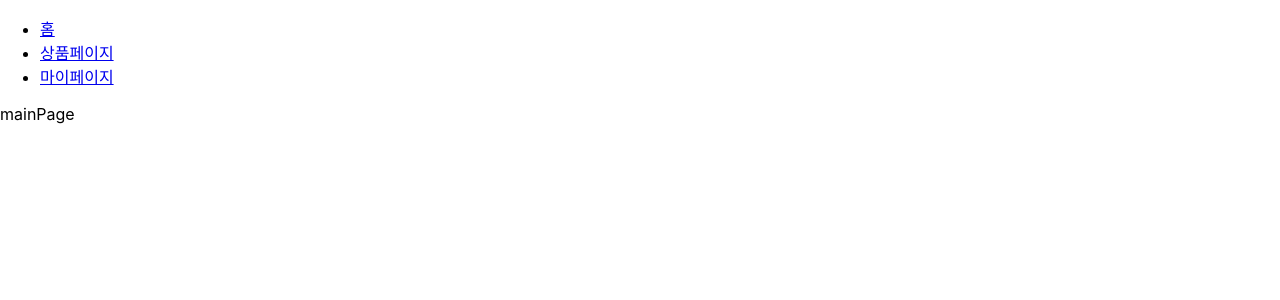
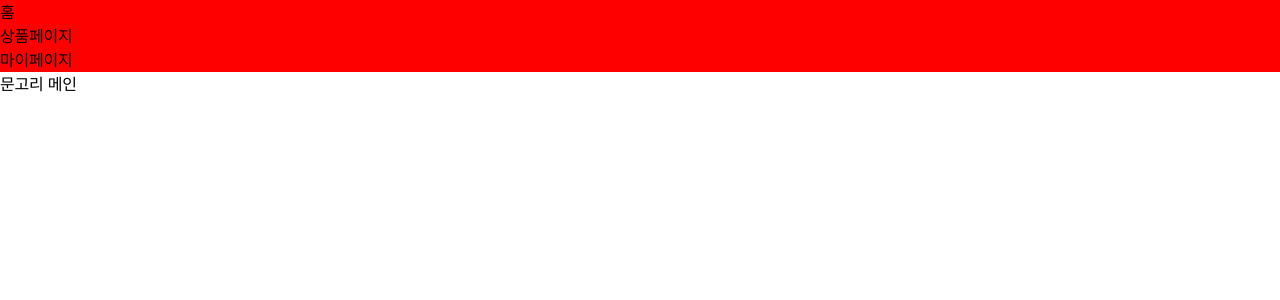
Before and after one commit to hodeng28/clone-commerce, a React (Create React App) app in the folder clone-commerce/: page / in a window 1280 px wide. Shown: the top 300 px of the page. Built offline with nearby package versions, Linux system fonts and the light colour scheme; the HTML template or start-up script is replaced by a standard one.

Commit message:
setting scss style

```diff
--- a/clone-commerce/package.json
+++ b/clone-commerce/package.json
@@ -11,6 +11,7 @@
         "test": "react-scripts test"
     },
     "dependencies": {
+        "node-sass": "4.14.1",
         "react": "^17.0.2",
         "react-dom": "^17.0.2",
         "react-router-dom": "6.2.1",
--- /dev/null
+++ b/clone-commerce/src/Components/Organisms/Nav.scss
@@ -0,0 +1,8 @@
+.nav-wrap {
+    background-color: red;
+    ul {
+      li {
+
+      }
+    }
+}
--- a/clone-commerce/src/Components/Organisms/Nav.tsx
+++ b/clone-commerce/src/Components/Organisms/Nav.tsx
@@ -1,13 +1,12 @@
 import React from 'react';
 import { Link } from 'react-router-dom';
+import './Nav.scss';
 
 const Nav = ():JSX.Element => (
-    <>
+    <div className="nav-wrap">
       <ul>
         <li>
-          <Link to="/">
-            홈
-          </Link>
+          <Link to="/">홈</Link>
         </li>
         <li>
           <Link to="/GoodsPage">상품페이지</Link>
@@ -16,7 +15,7 @@ const Nav = ():JSX.Element => (
           <Link to="/Mypage">마이페이지</Link>
         </li>
       </ul>
-    </>
+    </div>
   );
 
 export default Nav;
--- a/clone-commerce/src/Components/Pages/GoodsPage.tsx
+++ b/clone-commerce/src/Components/Pages/GoodsPage.tsx
@@ -2,7 +2,7 @@ import React from 'react';
 
 const GoodsPage = (): JSX.Element => (
     <div>
-        <div>goods detail page</div>
+        <div>상품 리스트 영역</div>
     </div>
 );
 
--- a/clone-commerce/src/Components/Pages/MainPage.tsx
+++ b/clone-commerce/src/Components/Pages/MainPage.tsx
@@ -2,7 +2,7 @@ import React from 'react';
 
 const MainPage = (): JSX.Element => (
     <div>
-        <div>mainPage</div>
+        <div>문고리 메인</div>
     </div>
 );
 
--- a/clone-commerce/src/Components/Pages/MyPage.tsx
+++ b/clone-commerce/src/Components/Pages/MyPage.tsx
@@ -2,7 +2,7 @@ import React from 'react';
 
 const MyPage = (): JSX.Element => (
     <div>
-        <div>mypage</div>
+        <div>마이페이지</div>
     </div>
 );
 
--- /dev/null
+++ b/clone-commerce/src/common.scss
@@ -0,0 +1,30 @@
+/* reset */
+html {
+  font-family: "Noto Sans KR", sans-serif;
+  font-size: 10px;
+  line-height: 1.5;
+  letter-spacing: -0.025em;
+}
+body * {
+  box-sizing: border-box;
+}
+
+body {
+  margin: 0;
+  padding: 0;
+  font-size: 1.6rem;
+  line-height: 1.5;
+}
+ul,
+ol {
+  margin: 0;
+  padding: 0;
+  list-style: none;
+}
+a {
+  text-decoration: none;
+  color: inherit;
+}
+img {
+  vertical-align: top;
+}
--- a/clone-commerce/src/index.tsx
+++ b/clone-commerce/src/index.tsx
@@ -3,6 +3,7 @@ import { render } from 'react-dom';
 
 import './index.css';
 import App from './App';
+import "./common.scss";
 import reportWebVitals from './reportWebVitals';
 
 render(
```
Also changed, not shown: clone-commerce/src/Components/Organisms/Header.tsx (line endings or trailing spaces), 1 other file (tests, documents, lock files or other folders).
